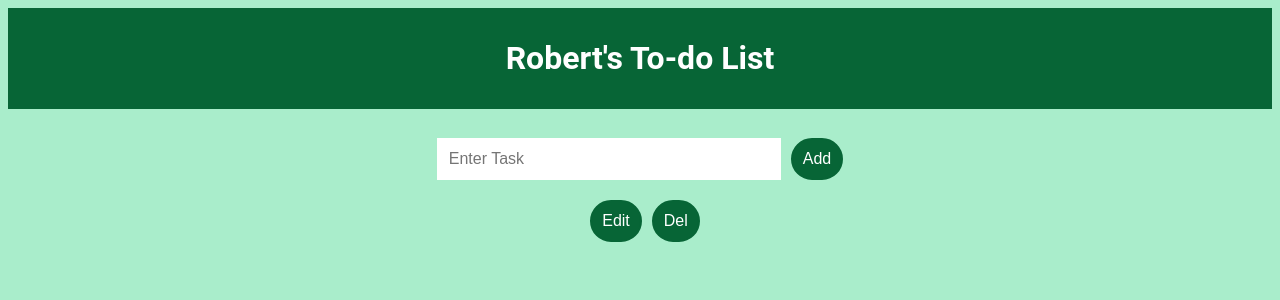
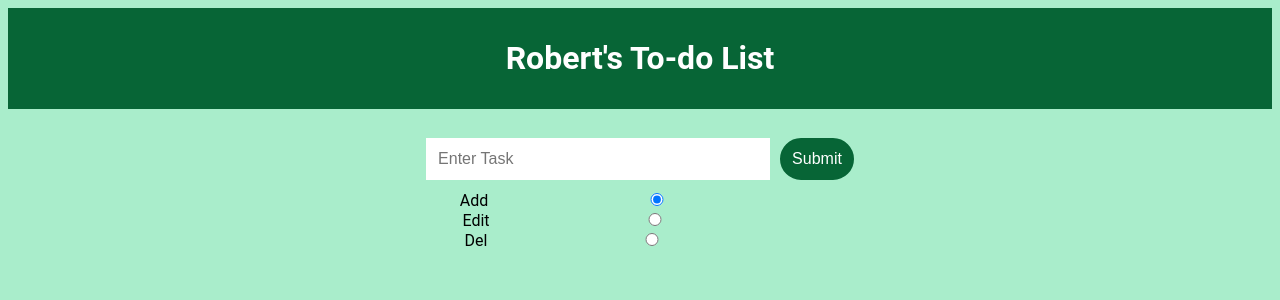
Before and after one commit to RobertCalamari/ToDoList, a React (Create React App) app: page / in a window 1280 px wide. Shown: the top 300 px of the page. Built offline with nearby package versions, Linux system fonts and the light colour scheme.

Commit message:
Add files via upload

```diff
--- a/src/TodoList.js
+++ b/src/TodoList.js
@@ -12,9 +12,13 @@ class TodoList extends Component {
 
 		this.addItem = this.addItem.bind(this);
 		this.deleteItem = this.deleteItem.bind(this);
+		this.subItem = this.subItem.bind(this);
 	}
 
 	addItem(e) {
+
+
+
 			if(this._inputElement.value !== "")
 			{
 				var newItem = {
@@ -32,6 +36,7 @@ class TodoList extends Component {
 			this._inputElement.value = "";
 
 			e.preventDefault();
+
 	}
 
 	deleteItem(key) {
@@ -46,29 +51,50 @@ class TodoList extends Component {
 
 	subItem(e) {
 
-		var editB = document.getElementById('editbut');
-		var addB = document.getElementById('addbut');
-		var inpT = document.getElementById('inptask');
+		var radioB1 = document.getElementById('rad1');
+		var radioB2 = document.getElementById('rad2');
+		var radioB3 = document.getElementById('rad3');
 
-		addB.color="#e6f811";
-		inpT.value="HELLO";
+
+		if(radioB1.checked == "checked")
+		{
+
+		}
+				if(this._inputElement.value !== "")
+			{
+				var newItem = {
+					text: this._inputElement.value,
+					key: Date.now()
+				};
+
+				this.setState((prevState) => {
+					return{
+						items: prevState.items.concat(newItem)
+					};
+				});
+			}
+
+			this._inputElement.value = "";
 
 			e.preventDefault();
 
+
+
 	}
-
 
 	render() {
 		return (
 
 			<div className="todoListMain">
 				<div className="header">
-					<form onSubmit={this.addItem}>
+					<form onSubmit={this.subItem}>
 						<input id="inptask" ref={(a) => this._inputElement = a} placeholder="Enter Task"></input>
-						<button type="submit" id="addbut">Add</button>
+						<button type="submit" id="addbut">Submit</button>
 					</form>
-						<button type="submit" id="editbut">Edit</button>
-						<button type="submit" id="delbut">Del</button>
+						Add <input type="radio" id="rad1" name="sub" value="add" checked="checked"/><br/>
+						Edit<input type="radio" id="rad2" name="sub" value="edit"/><br/>
+						Del<input type="radio" id="rad3" name="sub" value="delete"/>
+
 				</div>
 				<TodoItems entries={this.state.items} delete={this.deleteItem}/>
 			</div>
```
Lines whose indentation alone changed are shown as unchanged.
